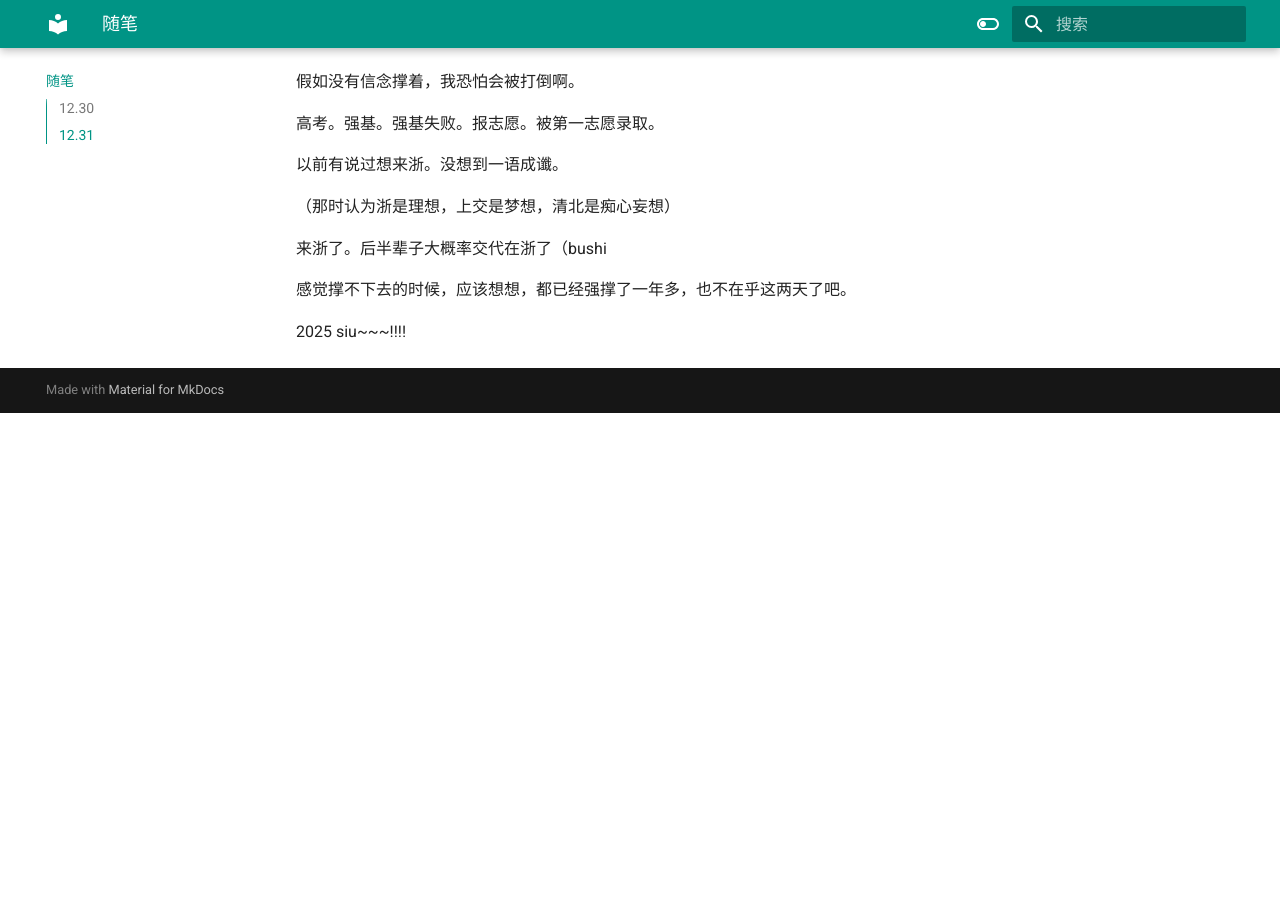
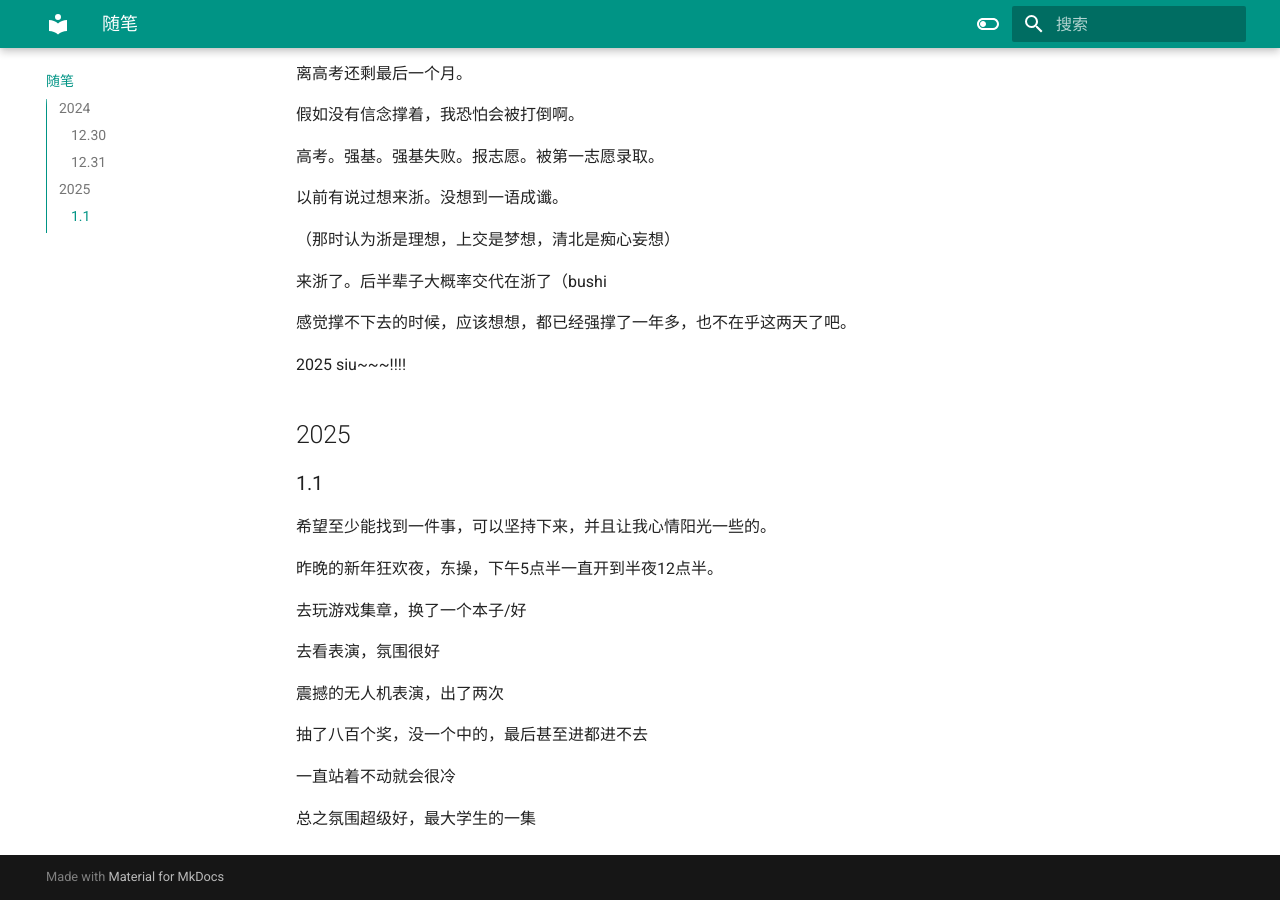
Before and after one commit to Wardqz/Ward, an MkDocs documentation site: the page built from docs/随笔.md, in a window 1280 px wide and 900 px high, scrolled down 1225 px. Built offline with MkDocs 1.6.1 and Material for MkDocs 9.7.7, drawn with Linux system fonts in a browser that asks for light colours; before the commit the page ends 1638 px from its top, so only the background shows below that.

Commit message:
$Adding initial documentation files

```diff
--- a/docs/随笔.md
+++ b/docs/随笔.md
@@ -1,6 +1,8 @@
 # 随笔
 
-## 12.30
+## 2024
+
+### 12.30
 
 昨天晚上去小剧场看了音乐会。
 
@@ -16,7 +18,7 @@
 
 周聪老师的《九儿随想曲》很动人，我愿意为了这一首曲子去看《红高粱》。寒假一定/hhh
 
-## 12.31
+### 12.31
 
 21世纪20年代，就这么迷迷糊糊地过去了一半啊。这个世界。
 
@@ -61,3 +63,23 @@
 感觉撑不下去的时候，应该想想，都已经强撑了一年多，也不在乎这两天了吧。
 
 2025 siu~~~!!!!
+
+## 2025
+
+### 1.1
+
+希望至少能找到一件事，可以坚持下来，并且让我心情阳光一些的。
+
+昨晚的新年狂欢夜，东操，下午5点半一直开到半夜12点半。
+
+去玩游戏集章，换了一个本子/好
+
+去看表演，氛围很好
+
+震撼的无人机表演，出了两次
+
+抽了八百个奖，没一个中的，最后甚至进都进不去
+
+一直站着不动就会很冷
+
+总之氛围超级好，最大学生的一集
```
